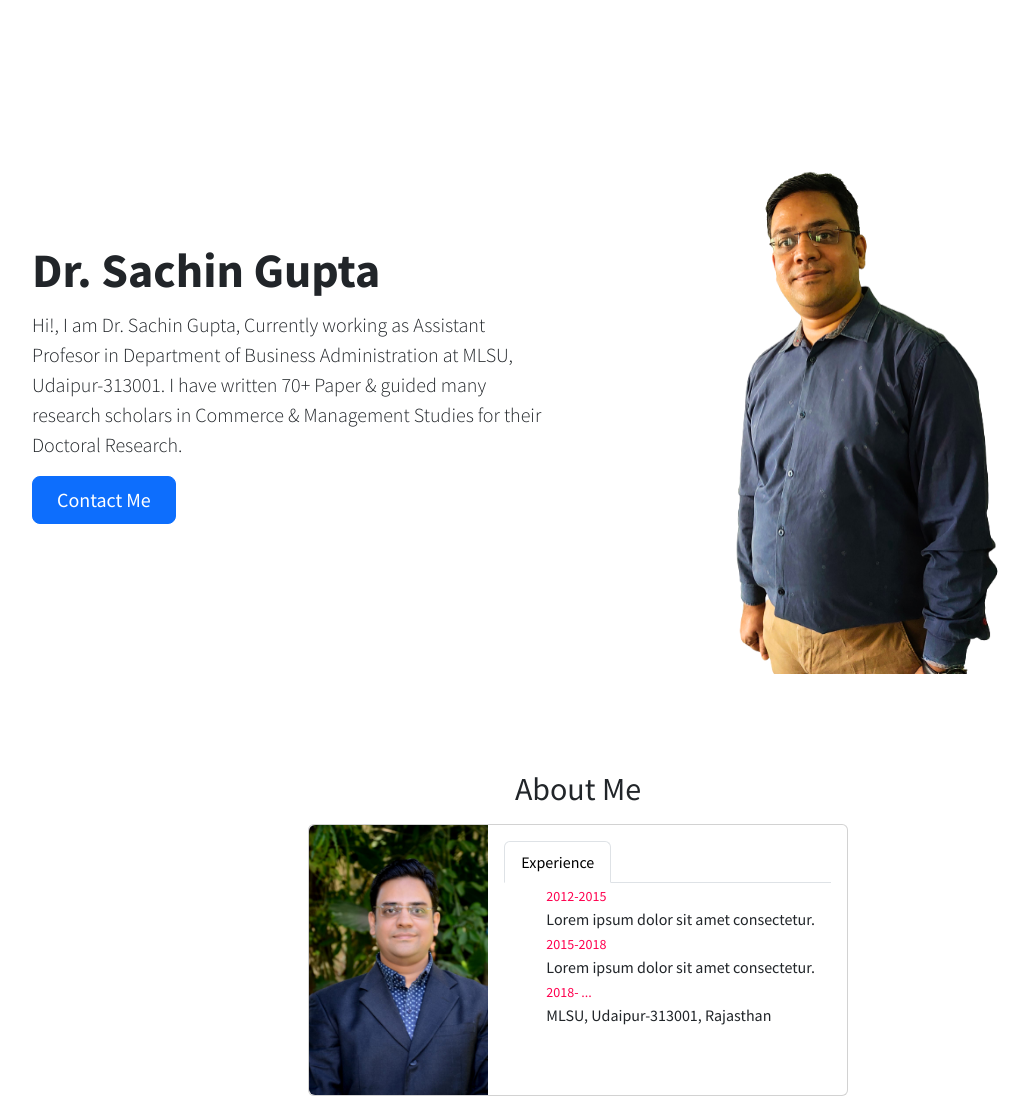
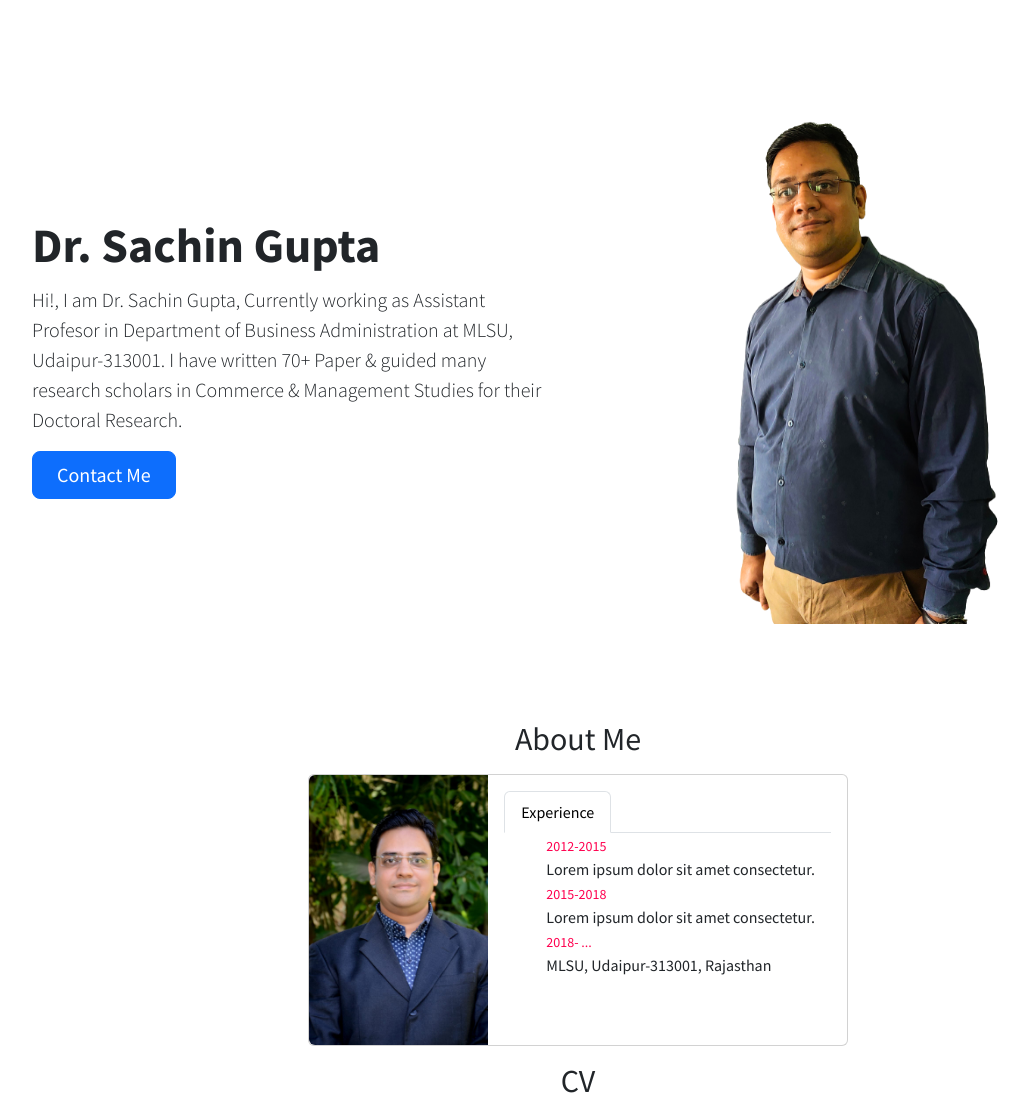
Before and after one commit to Neel-Gupta-Associates/dr_sachin_gupta, a PHP site: page / in a window 1280 px wide. Shown: the part 86-1186 px from the top of the page, without its empty margins (62-1091 px from the left). Run offline with PHP 8.4, Linux system fonts and the light colour scheme; some libraries are stand-ins or nearby versions.

Commit message:
edited margin

```diff
--- a/css/style.css
+++ b/css/style.css
@@ -25,7 +25,7 @@ html {
 }
 
 .img-hero{
-    margin-top: 69px;
+    margin-top: 19px;
 }
 
 .photo_logo {
```
